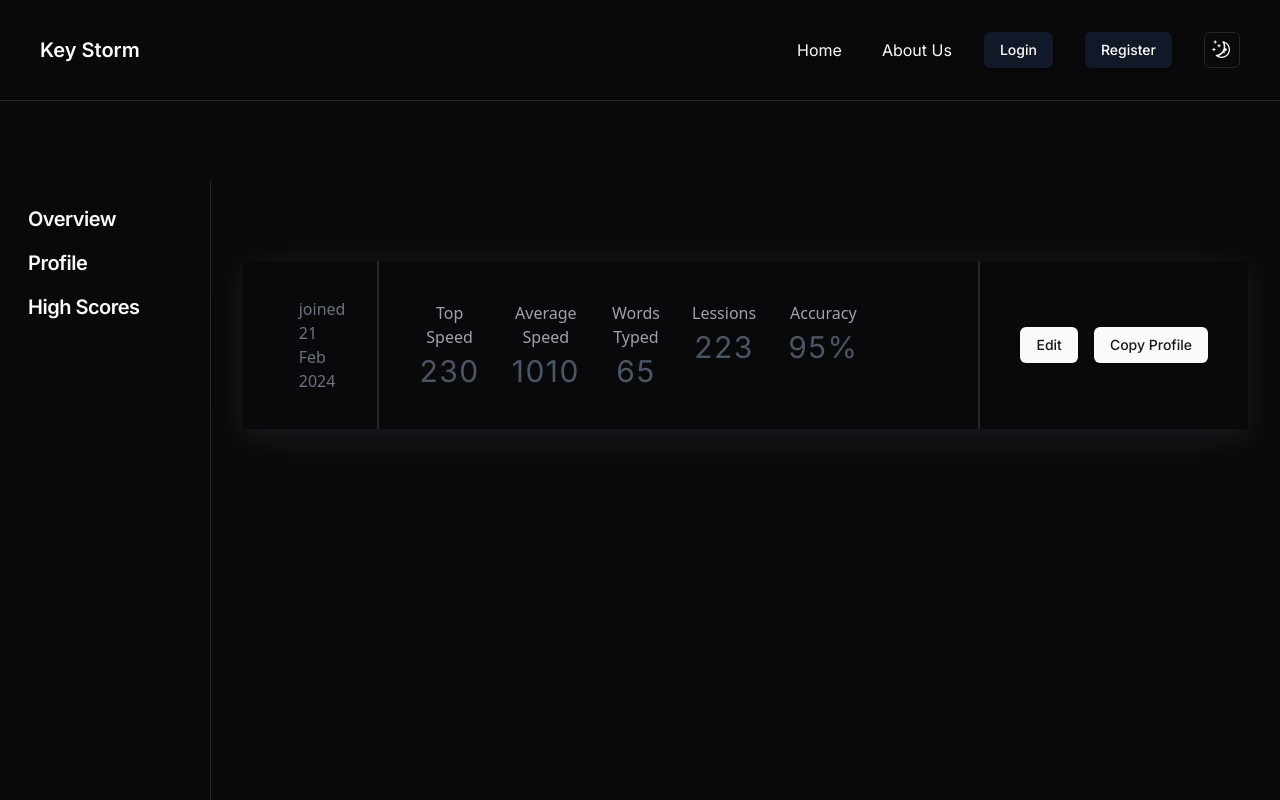
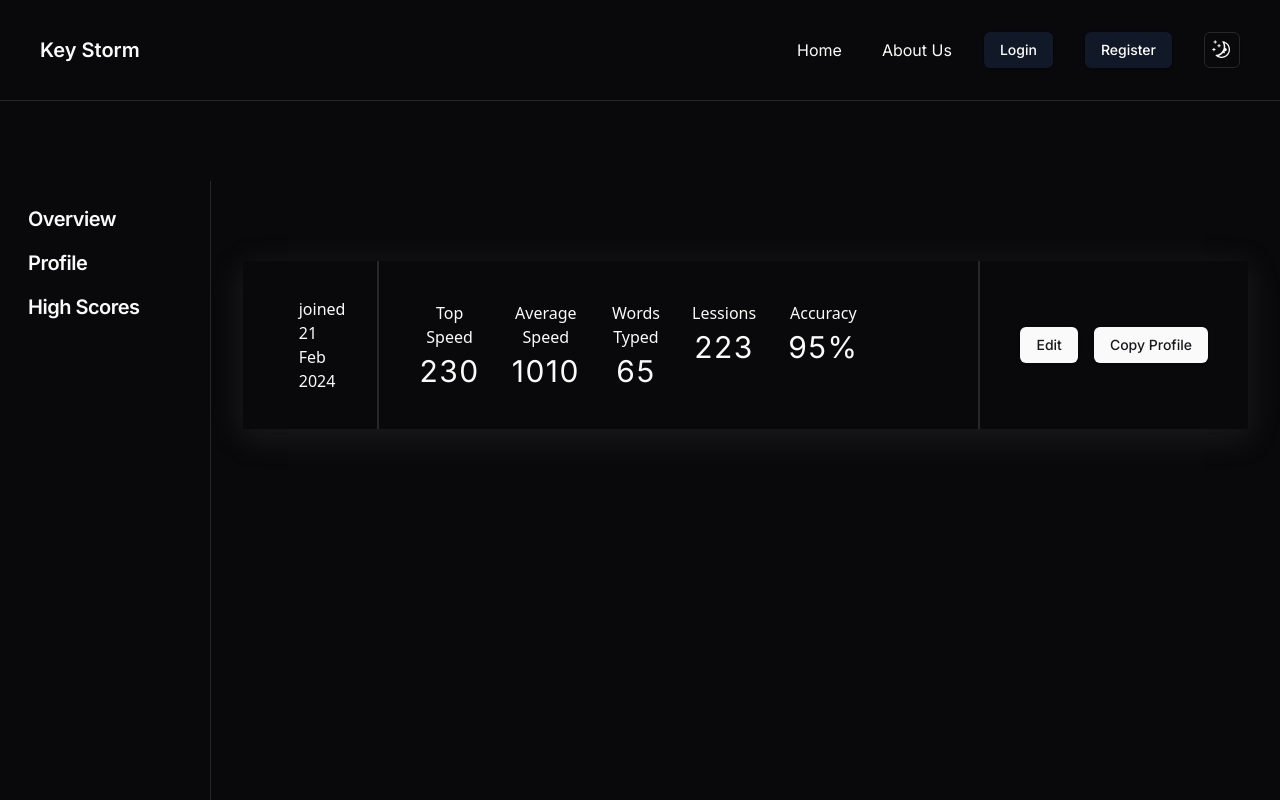
Before and after one commit to Team-Trinity/type-storm, a Next.js app: page /dashboard/profile in a window 1280 px wide. Shown: the top 800 px of the page. Built offline with nearby package versions, Linux system fonts and the light colour scheme; no server answers.

Commit message:
fix text color in light mode

```diff
--- a/components/about-details/about-details.tsx
+++ b/components/about-details/about-details.tsx
@@ -6,7 +6,7 @@ const AboutDetails = () => {
         <div>
             <section className="from-#52C2FF flex w-full flex-col justify-center py-8 md:py-16 lg:py-20">
                 <div className="container px-4 md:px-6">
-                    <div className="flex flex-col items-center space-y-4 text-center text-gray-300">
+                    <div className="flex flex-col items-center space-y-4 text-center text-primary">
                         {/* Text content */}
                         <div className="space-y-2">
                             <h1 className="sm:text-1xl text-2xl font-semibold tracking-tighter md:text-2xl lg:text-3xl">
@@ -18,16 +18,14 @@ const AboutDetails = () => {
                         </div>
                         <div className="space-x-4 pt-4">
                             <Link href={"/"}>
-                                <Button className="inline-flex h-9 items-center justify-center rounded-md bg-gray-900 px-4 py-2 text-sm font-medium text-white shadow transition-colors hover:bg-gray-700 focus-visible:outline-none focus-visible:ring-1 focus-visible:ring-gray-950 disabled:pointer-events-none disabled:opacity-50">
-                                    Test Your Skill
-                                </Button>
+                                <Button>Test Your Skill</Button>
                             </Link>
                         </div>
                     </div>
                 </div>
                 {/* Feature Cards */}
                 <div className="container mt-16 flex flex-wrap items-center justify-center gap-9 px-4 md:px-6">
-                    <div className="flex flex-col items-center text-center text-gray-300">
+                    <div className="flex flex-col items-center text-center text-primary">
                         <svg
                             xmlns="http://www.w3.org/2000/svg"
                             width={24}
@@ -52,7 +50,7 @@ const AboutDetails = () => {
                             depending on your speed
                         </p>
                     </div>
-                    <div className="flex flex-col items-center text-center text-gray-300">
+                    <div className="flex flex-col items-center text-center text-primary">
                         <svg
                             xmlns="http://www.w3.org/2000/svg"
                             width={24}
@@ -76,7 +74,7 @@ const AboutDetails = () => {
                             your speed fast.
                         </p>
                     </div>
-                    <div className="flex flex-col items-center text-center text-gray-300">
+                    <div className="flex flex-col items-center text-center text-primary">
                         <svg
                             xmlns="http://www.w3.org/2000/svg"
                             width={24}
--- a/components/my-profile/my-profile.tsx
+++ b/components/my-profile/my-profile.tsx
@@ -15,62 +15,58 @@ const MyProfile = () => {
                         alt=""
                     /> */}
                     <div className="ml-8">
-                        <h2 className="font-sans text-3xl font-medium text-gray-400">
+                        <h2 className="font-sans text-3xl font-medium text-primary">
                             {user?.displayName}
                         </h2>
-                        <p className="text-md font-sans text-gray-500">
+                        <p className="text-md font-sans text-primary">
                             joined 21 Feb 2024
                         </p>
                     </div>
                 </div>
                 <div className="flex flex-row justify-center gap-8 p-10 text-center">
                     <div className="space-y-1">
-                        <p className="text-md font-sans text-gray-400">
+                        <p className="text-md font-sans text-primary">
                             Top Speed
                         </p>
-                        <p className="text-3xl tracking-wider text-gray-600">
+                        <p className="text-3xl tracking-wider text-primary">
                             230
                         </p>
                     </div>
                     <div className="space-y-1">
-                        <p className="text-md font-sans text-gray-400">
-                           Average Speed
+                        <p className="text-md font-sans text-primary">
+                            Average Speed
                         </p>
-                        <p className="text-3xl tracking-wider text-gray-600">
+                        <p className="text-3xl tracking-wider text-primary">
                             1010
                         </p>
                     </div>
                     <div className="space-y-1">
-                        <p className="text-md font-sans text-gray-400">
+                        <p className="text-md font-sans text-primary">
                             Words Typed
                         </p>
-                        <p className="text-3xl tracking-wider text-gray-600">
+                        <p className="text-3xl tracking-wider text-primary">
                             65
                         </p>
                     </div>
                     <div className="space-y-1">
-                        <p className="text-md font-sans text-gray-400">
+                        <p className="text-md font-sans text-primary">
                             Lessions
                         </p>
-                        <p className="text-3xl tracking-wider text-gray-600">
+                        <p className="text-3xl tracking-wider text-primary">
                             223
                         </p>
                     </div>
                     <div className="space-y-1">
-                        <p className="text-md font-sans text-gray-400">
+                        <p className="text-md font-sans text-primary">
                             Accuracy
                         </p>
-                        <p className="text-3xl tracking-wider text-gray-600">
+                        <p className="text-3xl tracking-wider text-primary">
                             95%
                         </p>
                     </div>
-
                 </div>
-                <div className="flex flex-row justify-between gap-8 p-10 ">
-
-
-                </div>
-                <div className="flex flex-row items-center gap-4 p-10 border-l-2">
+                <div className="flex flex-row justify-between gap-8 p-10 "></div>
+                <div className="flex flex-row items-center gap-4 border-l-2 p-10">
                     <Button>Edit</Button>
                     <Button>Copy Profile</Button>
                 </div>
```
